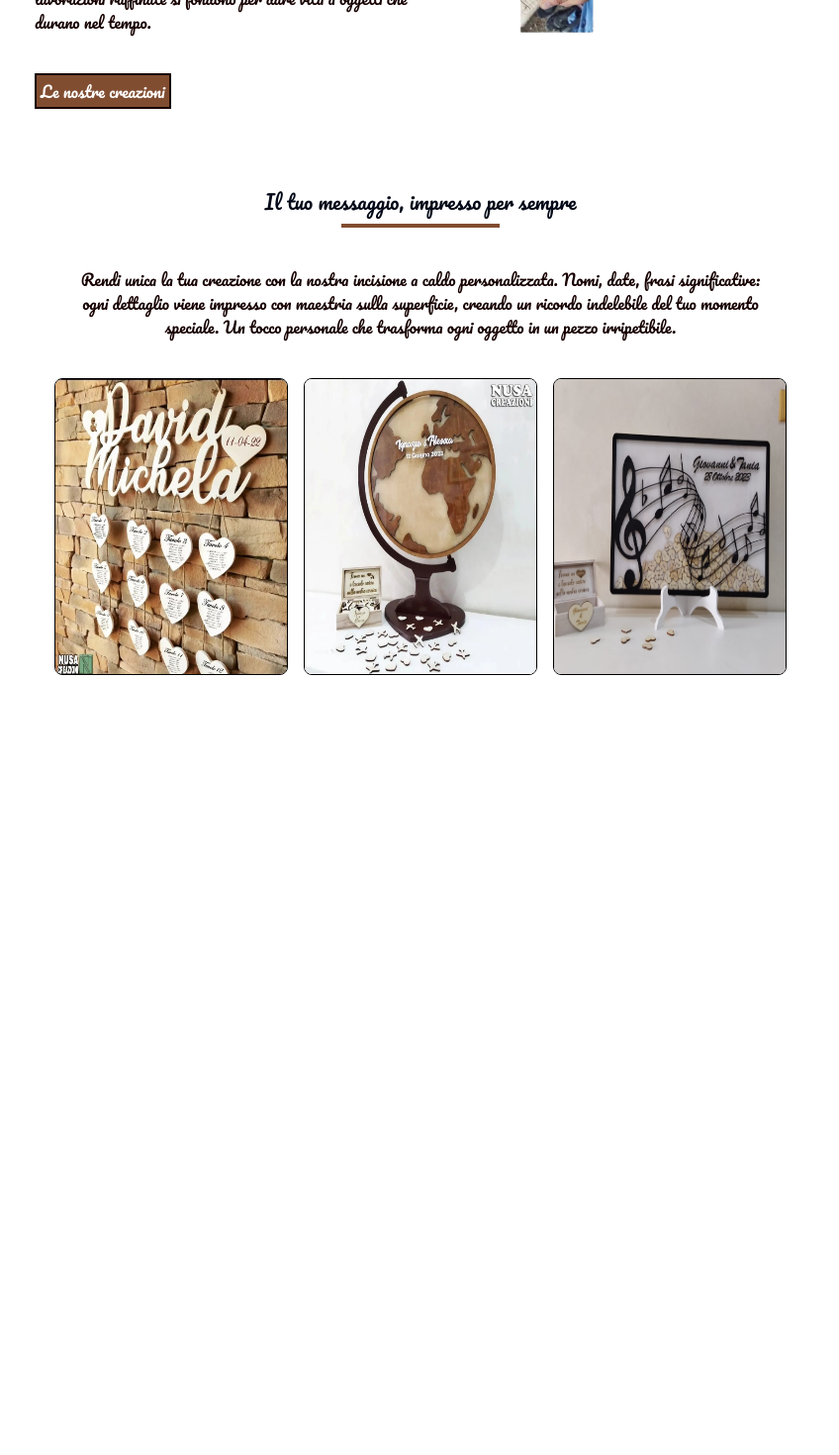
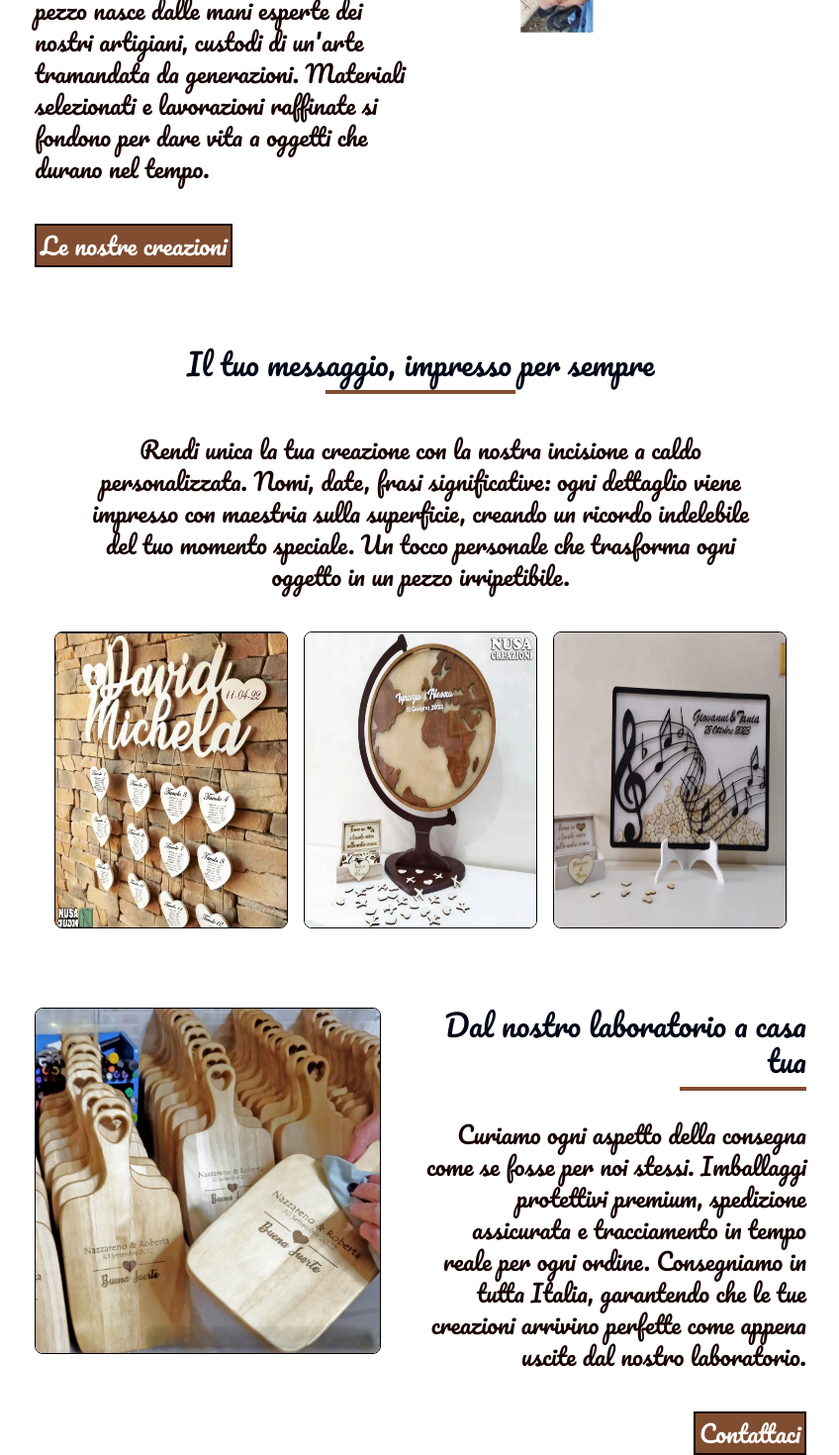
Before and after one commit to Giorgio-g97/nusa_landing_page, a Next.js app: page / in a window 1280 px wide. Shown: the part 868-2338 px from the top of the page at 99% size, without its empty margins (215-1063 px from the left). Before the commit the page ends 1590 px from the top, so only its background shows below. Built offline with nearby package versions, Linux system fonts and the light colour scheme.

Commit message:
Body finished, start footer

```diff
--- a/src/components/Body.tsx
+++ b/src/components/Body.tsx
@@ -6,20 +6,20 @@ const Body = () => {
   return (
     <div className="mt-[400px] md:mt-32">
       {/* CREAZIONI ARTIGIANALI */}
-      <div id="creazioni" className="grid md:grid-cols-6">
+      <div className="grid md:grid-cols-6">
         <div className="col-span-3 flex flex-col justify-center md:block">
-          <h2 className="text-center md:text-left text-xl">
+          <h2 className="text-center md:text-left text-3xl">
             L'eccellenza prende forma
           </h2>
           <hr className="border-primary mx-auto md:mx-0 border-2 w-32 mt-2" />
-          <p className="text-accent my-10 text-center px-10 md:px-0 md:text-left">
+          <p className="text-accent my-10 text-2xl text-center px-10 md:px-0 md:text-left">
             Nel nostro laboratorio, legno pregiato, pelle italiana e metalli
             nobili si trasformano in creazioni uniche. Ogni pezzo nasce dalle
             mani esperte dei nostri artigiani, custodi di un'arte tramandata da
             generazioni. Materiali selezionati e lavorazioni raffinate si
             fondono per dare vita a oggetti che durano nel tempo.
           </p>
-          <button className="mx-auto md:mx-0 p-1 bg-primary text-white border-2 border-accent">
+          <button className="mx-auto text-2xl md:mx-0 p-1 bg-primary text-white border-2 border-accent">
             Le nostre creazioni
           </button>
         </div>
@@ -33,11 +33,11 @@ const Body = () => {
       </div>
       {/* PERSONALIZZAZIONI */}
       <div className="mt-20">
-        <h2 className="text-xl text-center">
+        <h2 className="text-3xl text-center">
           Il tuo messaggio, impresso per sempre
         </h2>
-        <hr className="border-primary border-2 w-40 mx-auto mt-2" />
-        <p className="text-accent my-10 mx-10 text-center">
+        <hr className="border-primary border-2 w-48 mx-auto mt-2" />
+        <p className="text-accent text-2xl my-10 mx-10 text-center">
           Rendi unica la tua creazione con la nostra incisione a caldo
           personalizzata. Nomi, date, frasi significative: ogni dettaglio viene
           impresso con maestria sulla superficie, creando un ricordo indelebile
@@ -46,6 +46,38 @@ const Body = () => {
         </p>
       </div>
       <Carousel />
+
+      {/* SPEDIZIONI */}
+      <div className="mt-20 grid md:grid-cols-6">
+        <Image
+          className="col-span-3 border border-black rounded-lg"
+          src="/shipping_01.jpg"
+          width={350}
+          height={350}
+          alt="spedizioni"
+        />
+        <div className="col-span-3">
+          <h2 className="text-center md:text-right text-3xl">
+            Dal nostro laboratorio a casa tua
+          </h2>
+          <hr className="border-primary md:mx-0 mx-auto border-2 w-32 mt-2 flex md:float-right" />
+          <p className="text-accent text-2xl my-10 text-center px-10 md:px-0 md:text-right">
+            Curiamo ogni aspetto della consegna come se fosse per noi stessi.
+            Imballaggi protettivi premium, spedizione assicurata e tracciamento
+            in tempo reale per ogni ordine. Consegniamo in tutta Italia,
+            garantendo che le tue creazioni arrivino perfette come appena uscite
+            dal nostro laboratorio.
+          </p>
+
+          <button className="float-end text-2xl md:mx-0 p-1 bg-primary text-white border-2 border-accent">
+            Contattaci
+          </button>
+        </div>
+      </div>
+
+      {/* FOOTER */}
+
+
     </div>
   );
 };
--- a/src/components/CarouselComp.tsx
+++ b/src/components/CarouselComp.tsx
@@ -1,4 +1,4 @@
-"use client"
+"use client";
 import React from "react";
 import { Card, CardContent } from "@/components/ui/card";
 import Autoplay from "embla-carousel-autoplay";
@@ -38,7 +38,7 @@ const CarouselComp = () => {
   return (
     <>
       <Carousel
-      plugins={[Autoplay({delay: 2000})]}
+        plugins={[Autoplay({ delay: 2000, stopOnInteraction: false })]}
         opts={{
           align: "start",
           loop: true,
```
